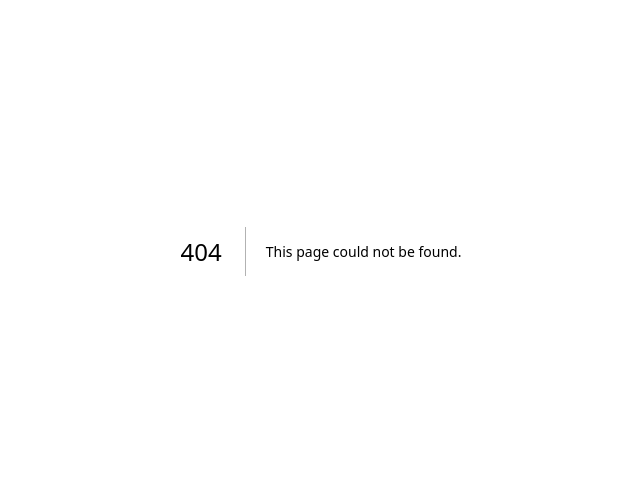
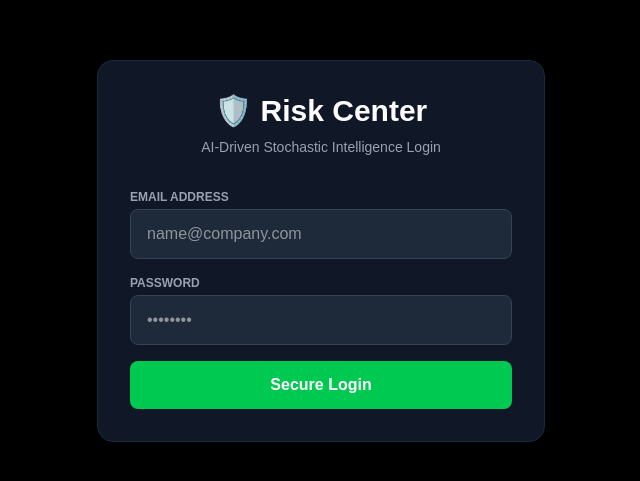
Before and after one commit to Subrat-2003/Cashflow-Forecasting-and-Risk-Simulation-for-Freelancers, a Next.js app in the folder frontend/: page /login in a window 1280 px wide. Before the commit this address had no page. Shown: the part 149-630 px from the top of the page, without its empty margins (319-959 px from the left). Built offline with nearby package versions, Linux system fonts and the light colour scheme; no server answers.

Commit message:
Add login page with authentication functionality
Implement login page with email and password authentication using Supabase.

```diff
--- /dev/null
+++ b/frontend/app/login/page.tsx
@@ -0,0 +1,75 @@
+'use client'
+import { useState } from 'react'
+import { supabase } from '@/lib/supabase' // Using your singleton
+import { useRouter } from 'next/navigation'
+
+export default function LoginPage() {
+  const [email, setEmail] = useState('')
+  const [password, setPassword] = useState('')
+  const [loading, setLoading] = useState(false)
+  const [error, setError] = useState<string | null>(null)
+  const router = useRouter()
+
+  const handleLogin = async (e: React.FormEvent) => {
+    e.preventDefault()
+    setLoading(true)
+    setError(null)
+
+    const { error } = await supabase.auth.signInWithPassword({ email, password })
+
+    if (error) {
+      setError(error.message)
+      setLoading(false)
+    } else {
+      // Redirect to dashboard after successful login
+      router.push('/')
+    }
+  }
+
+  return (
+    <main className="bg-black min-h-screen flex items-center justify-center p-6">
+      <div className="bg-gray-900 border border-gray-800 p-8 rounded-2xl w-full max-w-md shadow-2xl">
+        <h1 className="text-white text-3xl font-bold mb-2 text-center">🛡️ Risk Center</h1>
+        <p className="text-gray-400 text-sm text-center mb-8">AI-Driven Stochastic Intelligence Login</p>
+
+        {error && (
+          <div className="bg-red-900/50 border border-red-500 text-red-200 text-sm p-3 rounded-lg mb-6">
+            {error}
+          </div>
+        )}
+
+        <form onSubmit={handleLogin} className="space-y-4">
+          <div>
+            <label className="text-gray-400 text-xs font-bold uppercase mb-1 block">Email Address</label>
+            <input
+              type="email"
+              required
+              className="w-full bg-gray-800 border border-gray-700 rounded-lg px-4 py-3 text-white focus:outline-none focus:border-green-500"
+              placeholder="name@company.com"
+              value={email}
+              onChange={(e) => setEmail(e.target.value)}
+            />
+          </div>
+          <div>
+            <label className="text-gray-400 text-xs font-bold uppercase mb-1 block">Password</label>
+            <input
+              type="password"
+              required
+              className="w-full bg-gray-800 border border-gray-700 rounded-lg px-4 py-3 text-white focus:outline-none focus:border-green-500"
+              placeholder="••••••••"
+              value={password}
+              onChange={(e) => setPassword(e.target.value)}
+            />
+          </div>
+          <button
+            type="submit"
+            disabled={loading}
+            className="w-full bg-green-500 hover:bg-green-600 text-white font-bold py-3 rounded-lg transition-colors disabled:opacity-50"
+          >
+            {loading ? 'Authenticating...' : 'Secure Login'}
+          </button>
+        </form>
+      </div>
+    </main>
+  )
+}
```
